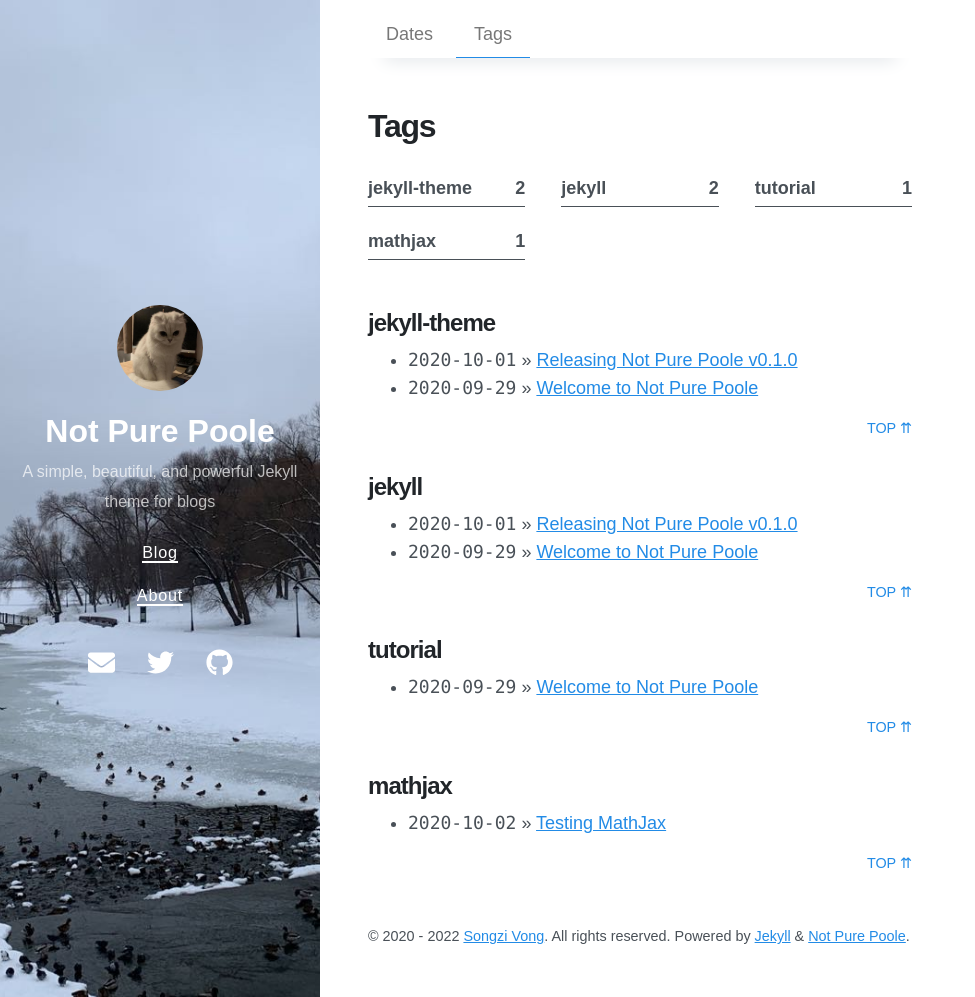
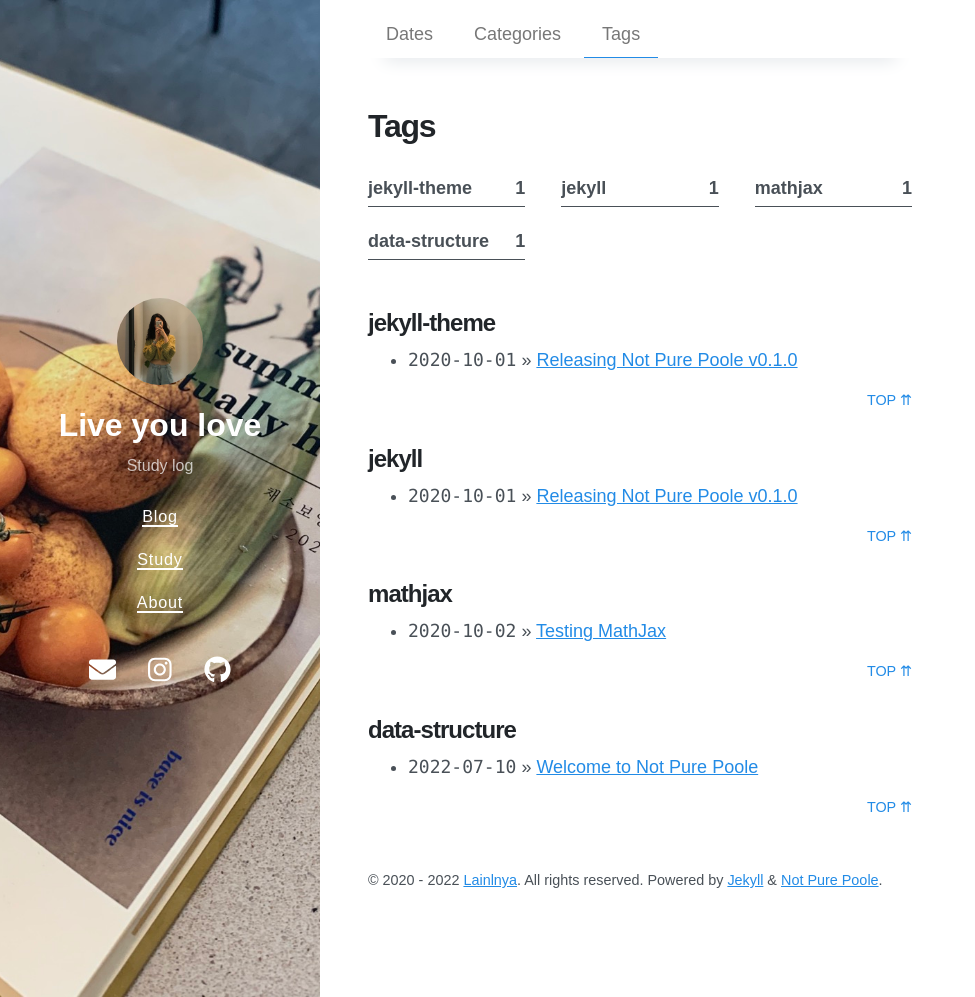
Before and after one commit to Lainlnya/Lainlnya.github.io, a Jekyll site: the page built from tags.md, in a window 1280 px wide and 997 px high. Shown: the whole window, without its empty margins (0-975 px from the left). Built offline with Jekyll 4.4.1, drawn with Linux system fonts in a browser that asks for light colours; nearby versions of some CDN libraries.

Commit message:
add tags and change image

```diff
--- a/_config.yml
+++ b/_config.yml
@@ -1,7 +1,7 @@
 # Setup
-title: Not Pure Poole
-description: A simple, beautiful, and powerful Jekyll theme for blogs
-url: https://vszhub.github.io
+title: Live you love
+description: Study log
+url: https://Lainlnya.github.io
 avatar: /avatar.jpeg
 paginate: 5
 permalink: pretty
@@ -38,7 +38,7 @@ social:
     - https://twitter.com/vszhub
     - https://github.com/vszhub
 google_site_verification: xxxxx
-lang: en
+lang: ko
 
 sass:
   sass_dir: _sass
@@ -54,6 +54,6 @@ sass:
 
 # Specify the author for blog posts
 author:
-  name: Songzi Vong
-  url: https://github.com/vszhub/
-  email: vszhub@gmail.com
+  name: Lainlnya
+  url: https://github.com/Lainlnya/
+  email: kimyelim100@gmail.com
--- a/_data/archive.yml
+++ b/_data/archive.yml
@@ -1,9 +1,9 @@
 - type: dates
   title: Dates
   url: /dates/
-#- type: categories
-#  title: Categories
-#  url: /categories/
+- type: categories
+  title: Categories
+  url: /categories/
 - type: tags
   title: Tags
   url: /tags/
--- a/_data/navigation.yml
+++ b/_data/navigation.yml
@@ -1,4 +1,6 @@
 - title: Blog
   url: /
+- title: Study
+  url: /study/
 - title: About
   url: /about/
--- a/_posts/2020-09-29-welcome-to-not-pure-poole.md
+++ b/_posts/2020-09-29-welcome-to-not-pure-poole.md
@@ -1,17 +1,19 @@
 ---
 layout: post
 title: Welcome to Not Pure Poole
-date: 2020-09-29 23:18 +0800
-last_modified_at: 2020-10-01 01:08:25 +0800
-tags: [jekyll theme, jekyll, tutorial]
-toc:  true
+date: 2022-07-10 17:00
+type: categories
+tags:
+  - data structure
+toc: true
 ---
+
 Welcome to **Not Pure Poole**! This is an example post to show the layout.
 {: .message }
 
 First, do you notice the TOC on the right side? Try to scroll down to read this post, you'll find that the TOC is always sticky in the viewport.
 
-Cum sociis natoque penatibus et magnis <a href="#">dis parturient montes</a>, nascetur ridiculus mus. *Aenean eu leo quam.* Pellentesque ornare sem lacinia quam venenatis vestibulum. Sed posuere consectetur est at lobortis. Cras mattis consectetur purus sit amet fermentum.
+Cum sociis natoque penatibus et magnis <a href="#">dis parturient montes</a>, nascetur ridiculus mus. _Aenean eu leo quam._ Pellentesque ornare sem lacinia quam venenatis vestibulum. Sed posuere consectetur est at lobortis. Cras mattis consectetur purus sit amet fermentum.
 
 > Curabitur blandit tempus porttitor. Nullam quis risus eget urna mollis ornare vel eu leo. Nullam id dolor id nibh ultricies vehicula ut id elit.
 
@@ -22,7 +24,7 @@ Etiam porta **sem malesuada magna** mollis euismod. Cras mattis consectetur puru
 HTML defines a long list of available inline tags, a complete list of which can be found on the [Mozilla Developer Network](https://developer.mozilla.org/en-US/docs/Web/HTML/Element).
 
 - **To bold text**, use `<strong>`.
-- *To italicize text*, use `<em>`.
+- _To italicize text_, use `<em>`.
 - <mark>To highlight</mark>, use `<mark>`.
 - Abbreviations, like <abbr title="HyperText Markup Langage">HTML</abbr> should use `<abbr>`, with an optional `title` attribute for the full phrase.
 - Citations, like <cite>&mdash; Mark Otto</cite>, should use `<cite>`.
@@ -114,13 +116,13 @@ Integer posuere erat a ante venenatis dapibus posuere velit aliquet. Morbi leo r
 
 Quisque consequat sapien eget quam rhoncus, sit amet laoreet diam tempus. Aliquam aliquam metus erat, a pulvinar turpis suscipit at.
 
-![placeholder](http://placehold.it/800x400 "Large example image")
-![placeholder](http://placehold.it/400x200 "Medium example image")
-![placeholder](http://placehold.it/200x200 "Small example image")
+![placeholder](http://placehold.it/800x400 'Large example image')
+![placeholder](http://placehold.it/400x200 'Medium example image')
+![placeholder](http://placehold.it/200x200 'Small example image')
 
 Align to the center by adding `class="align-center"`:
 
-![placeholder](http://placehold.it/400x200 "Medium example image"){: .align-center}
+![placeholder](http://placehold.it/400x200 'Medium example image'){: .align-center}
 
 ### Tables
 
@@ -162,7 +164,7 @@ Aenean lacinia bibendum nulla sed consectetur. Lorem ipsum dolor sit amet, conse
 
 Nullam id dolor id nibh ultricies vehicula ut id elit. Sed posuere consectetur est at lobortis. Nullam quis risus eget urna mollis ornare vel eu leo.
 
------
+---
 
 Want to see something else added? <a href="https://github.com/vszhub/not-pure-poole/issues/new">Open an issue.</a>
 
```
Also changed, not shown: _data/social.yml (+5 -5 lines), avatar.jpeg, bg.jpeg, 1 other file.
